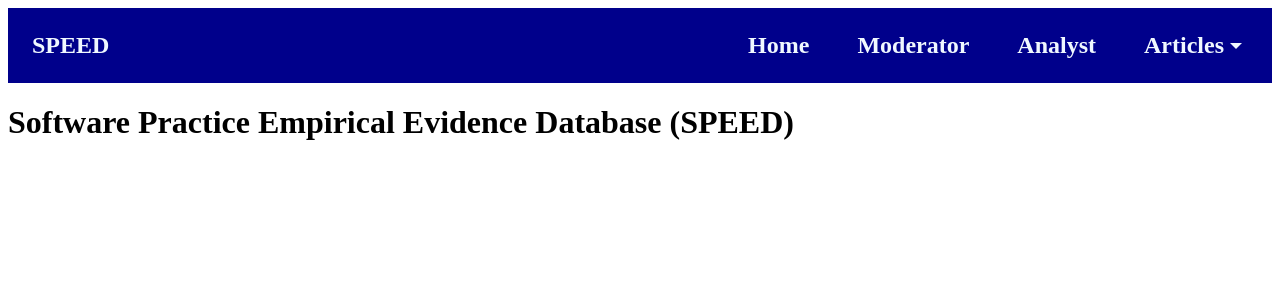
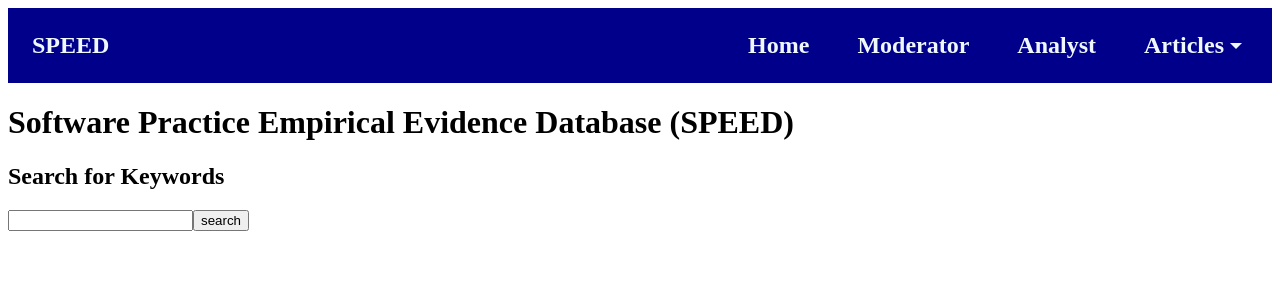
Before and after one commit to CISE5501/Assignment-1B, a Next.js app in the folder frontend/: page / in a window 1280 px wide. Shown: the top 300 px of the page. Built offline with nearby package versions, Linux system fonts and the light colour scheme.

Commit message:
added search bar

```diff
--- a/frontend/src/pages/index.tsx
+++ b/frontend/src/pages/index.tsx
@@ -2,6 +2,13 @@ export default function Home() {
   return (
     <div className="container">
       <h1>Software Practice Empirical Evidence Database (SPEED)</h1>
+      <h2>Search for Keywords</h2>
+      <form action={"/search"}>
+        <input type="text" name="keywords" />
+        <button type="submit">
+          search
+        </button>
+      </form>
     </div>
   );
 }
```
